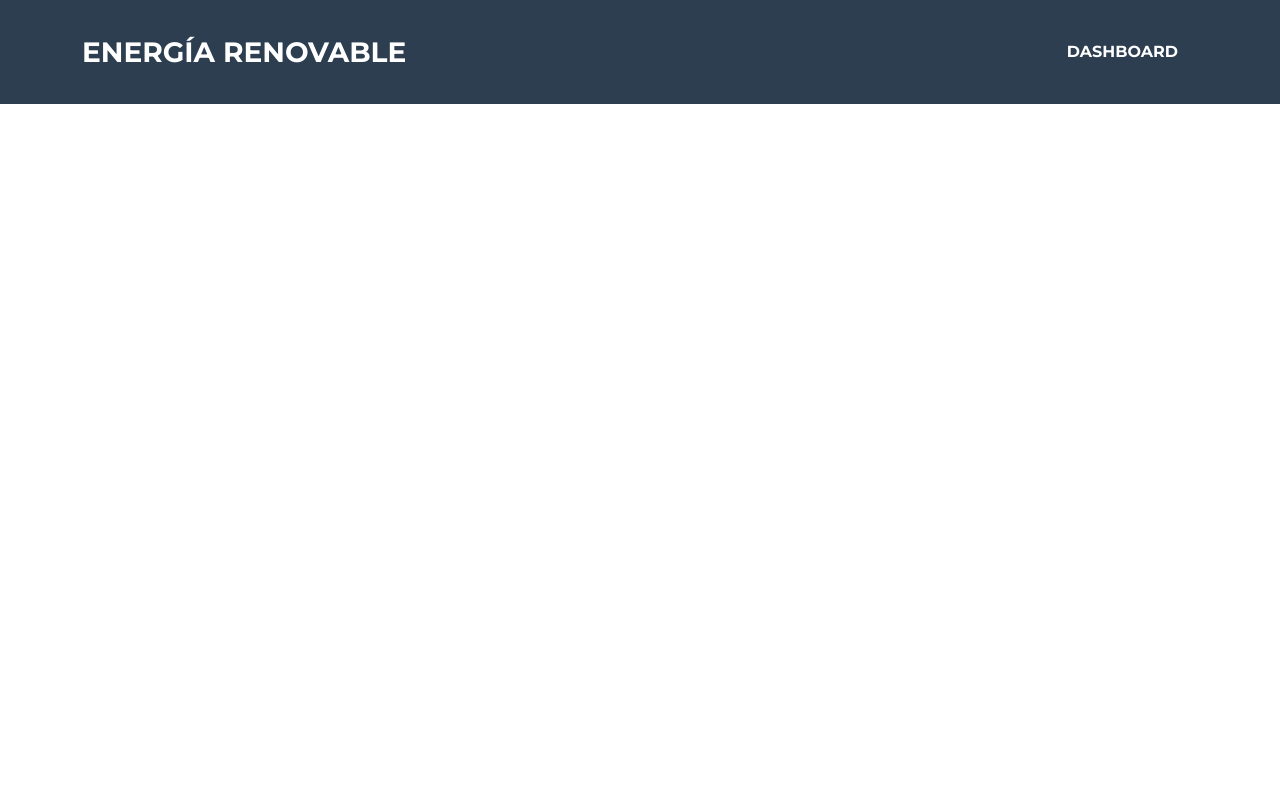
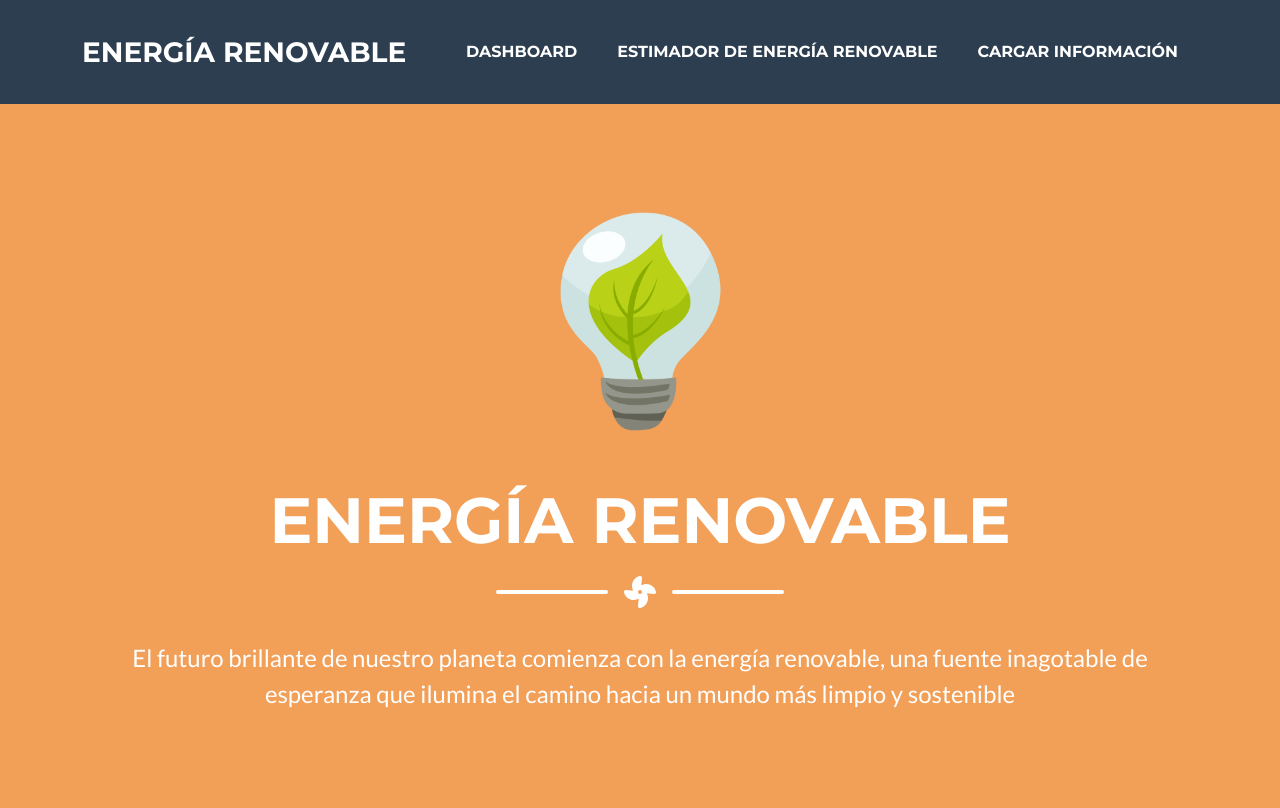
Before and after one commit to anamazari/estimadorEnergia, a Python web app: template templates/index.html in a window 1280 px wide. Before the commit the page ends 104 px from the top, so only its background shows below. Run offline with Jinja, Linux system fonts and the light colour scheme; the template is opened without the code that fills it, so the values that code supplies are empty; some libraries are stand-ins or nearby versions.

Commit message:
Creación del header

```diff
--- a/templates/index.html
+++ b/templates/index.html
@@ -14,7 +14,7 @@
     <nav class="navbar navbar-expand-lg bg-secondary text-uppercase fixed-top" id="mainNav">
         <div class="container">
             <a class="navbar-brand" href="#page-top">Energía Renovable</a>
-            <button class="navbar-toggler text-uppercase font-weight-bold bg-primary text-white rounded" type="button" data-bs-toggle="colapse" data-bs-target="#navbarResponsive" aria-controls="navbarResponsive" aria-expanded="false" aria-label="Toggle navigation">
+            <button class="navbar-toggler text-uppercase font-weight-bold bg-primary text-white rounded" type="button" data-bs-toggle="collapse" data-bs-target="#navbarResponsive" aria-controls="navbarResponsive" aria-expanded="false" aria-label="Toggle navigation">
                 Menu
                 <i class="fas fa-bars"></i>
             </button>
@@ -23,14 +23,31 @@
                     <li class="nav-item mx-0 mx-lg-1">
                         <a class="nav-link py-3 px-0 px-lg-3 rounded" href="#dashboard">Dashboard</a>
                     </li>
-
-
+                    <li class="nav-item mx-0 mx-lg-1">
+                        <a class="nav-link py-3 px-0 px-lg-3 rounded" href="#estimador">Estimador de Energía Renovable</a>
+                    </li>
+                    <li class="nav-item mx-0 mx-lg-1">
+                        <a class="nav-link py-3 px-0 px-lg-3 rounded" href="#cargar">Cargar Información</a>
+                    </li>
                 </ul>
             </div>
-
         </div>
     </nav>
+    <header class="masthead bg-primary text-white text-center">
+        <div class="container d-flex align-items-center flex-column">
+            <img class="masthead-avatar mb-5" src="../static/assets/img/logo.png" />
+            <h1 class="masthead-heading text-uppercase mb-0">Energía Renovable</h1>
+            <div class="divider-custom divider-light">
+                <div class="divider-custom-line"></div>
+                <div class="divider-custom-icon"> <i class="fas fa-fan"></i></div>
+                <div class="divider-custom-line"></div>
+            </div>
+            <p class="masthead-subheading font-weight-bold mb-0">El futuro brillante de nuestro planeta comienza con la energía renovable, una fuente inagotable de esperanza que ilumina el camino hacia un mundo más limpio y sostenible</p>
+        </div>
 
+    </header>
+    <script src="https://cdn.jsdelivr.net/npm/bootstrap@5.2.3/dist/js/bootstrap.bundle.min.js"></script>
+    <script src="../static/js/scripts.js"></script>
 
 </body>
 </html>
```
